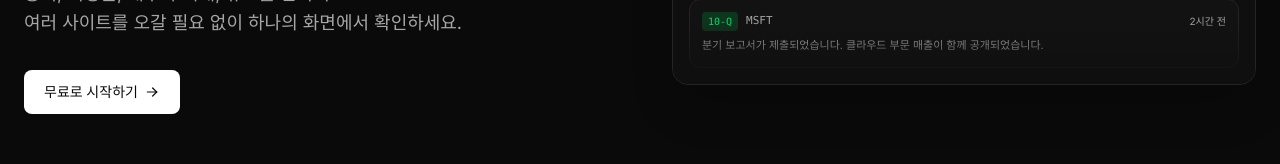
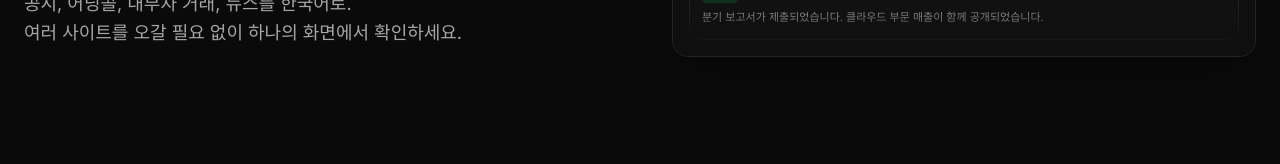
Before and after one commit to nudgefilm/ticker-flow, a Next.js app: page / in a window 1280 px wide. Shown: the part 401-565 px from the top of the page. Built offline with nearby package versions, Linux system fonts and the light colour scheme; no server answers.

Commit message:
refactor: remove unused StartButton component from hero section
Co-authored-by: nudgefilm <251483526+nudgefilm@users.noreply.github.com>

```diff
--- a/src/components/landing/hero.tsx
+++ b/src/components/landing/hero.tsx
@@ -1,5 +1,3 @@
-import StartButton from "@/components/landing/start-button";
-
 const MOCKUP_ROWS = [
   { badge: "8-K", badgeClass: "bg-blue-500/20 text-blue-400", ticker: "NVDA", time: "12분 전", text: "데이터센터 부문 신규 공급 계약 관련 주요 사항을 보고했습니다." },
   { badge: "Form 4", badgeClass: "bg-amber-500/20 text-amber-400", ticker: "TSLA", time: "38분 전", text: "등기임원의 보통주 거래 내역이 접수되었습니다." },
@@ -33,9 +31,6 @@ export default function Hero() {
             여러 사이트를 오갈 필요 없이 하나의 화면에서 확인하세요.
           </p>
 
-          <div className="mt-8">
-            <StartButton />
-          </div>
         </div>
 
         {/* 우측: 대시보드 목업 */}
```
